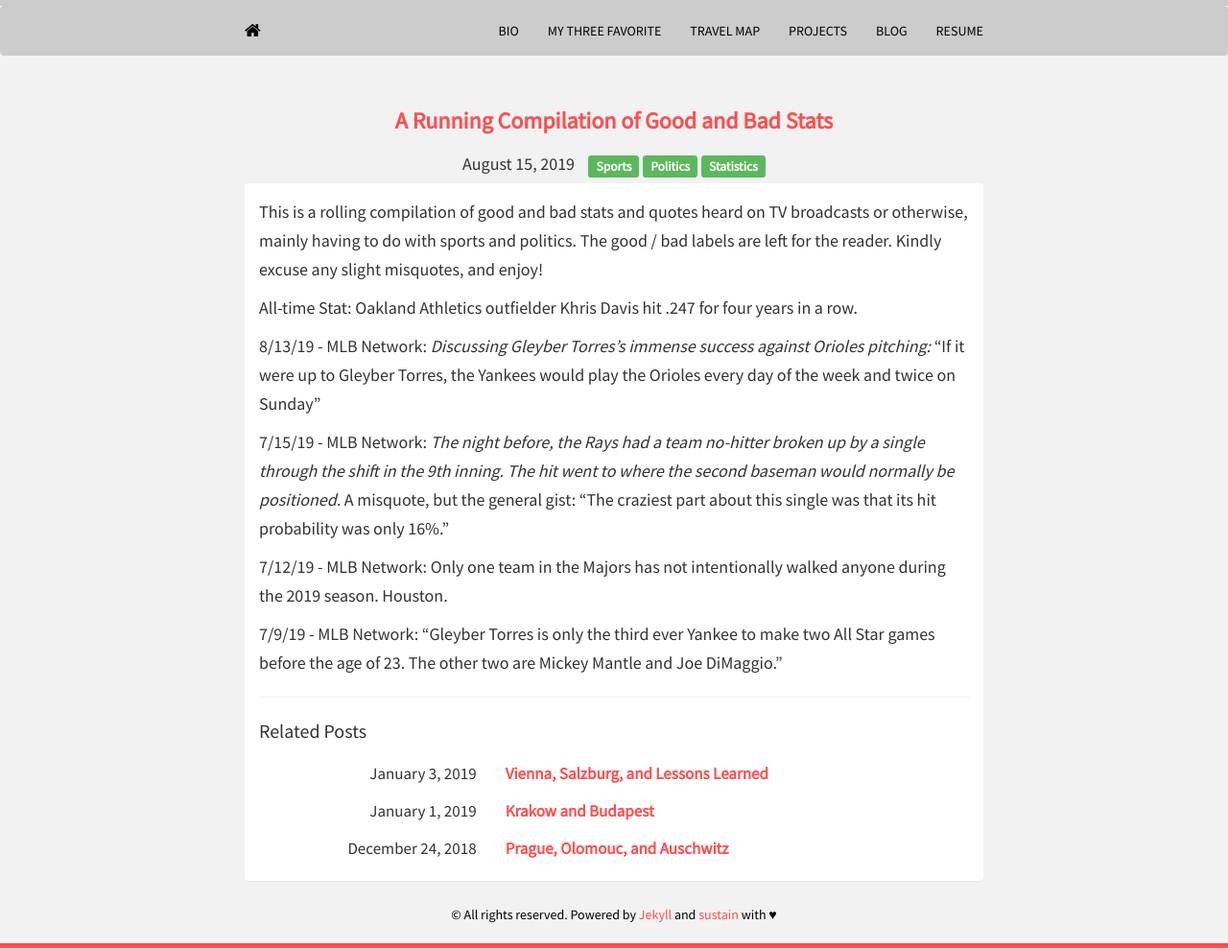
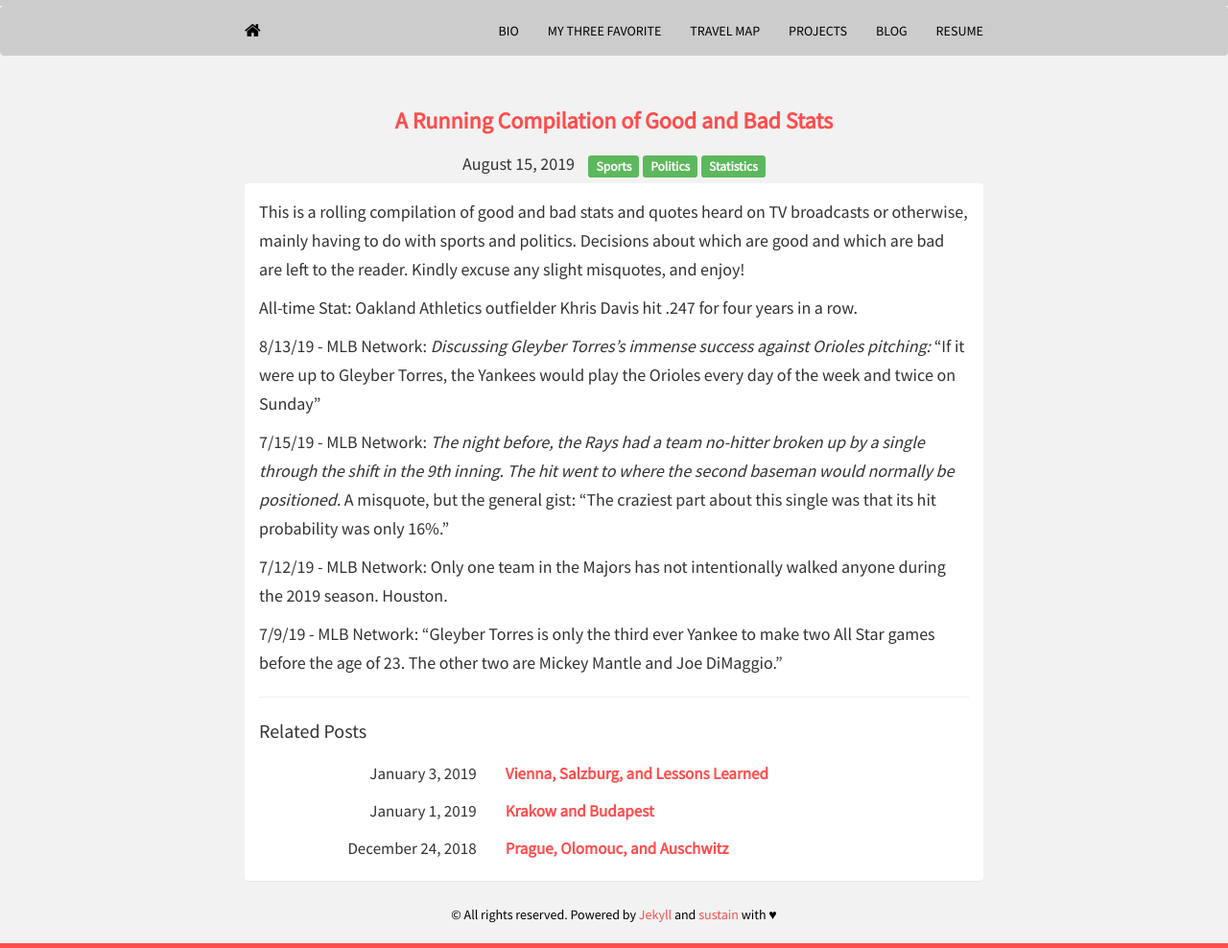
Before and after one commit to mrkaye97/mrkaye97.github.io, a Jekyll site: the page built from _posts/2019-8-15-A Running Compilation of Bad Stats.md, in a window 1280 px wide. Shown: the whole page at 96% size. Built offline with Jekyll 4.4.1, drawn with Linux system fonts in a browser that asks for light colours; nearby versions of some CDN libraries.

Commit message:
Update 2019-8-15-A Running Compilation of Bad Stats.md

```diff
--- a/_posts/2019-8-15-A Running Compilation of Bad Stats.md
+++ b/_posts/2019-8-15-A Running Compilation of Bad Stats.md
@@ -7,7 +7,7 @@ tags:
 - Statistics
 ---
 
-This is a rolling compilation of good and bad stats and quotes heard on TV broadcasts or otherwise, mainly having to do with sports and politics. The good / bad labels are left for the reader. Kindly excuse any slight misquotes, and enjoy!
+This is a rolling compilation of good and bad stats and quotes heard on TV broadcasts or otherwise, mainly having to do with sports and politics. Decisions about which are good and which are bad are left to the reader. Kindly excuse any slight misquotes, and enjoy!
 
 All-time Stat: Oakland Athletics outfielder Khris Davis hit .247 for four years in a row.
 
```
